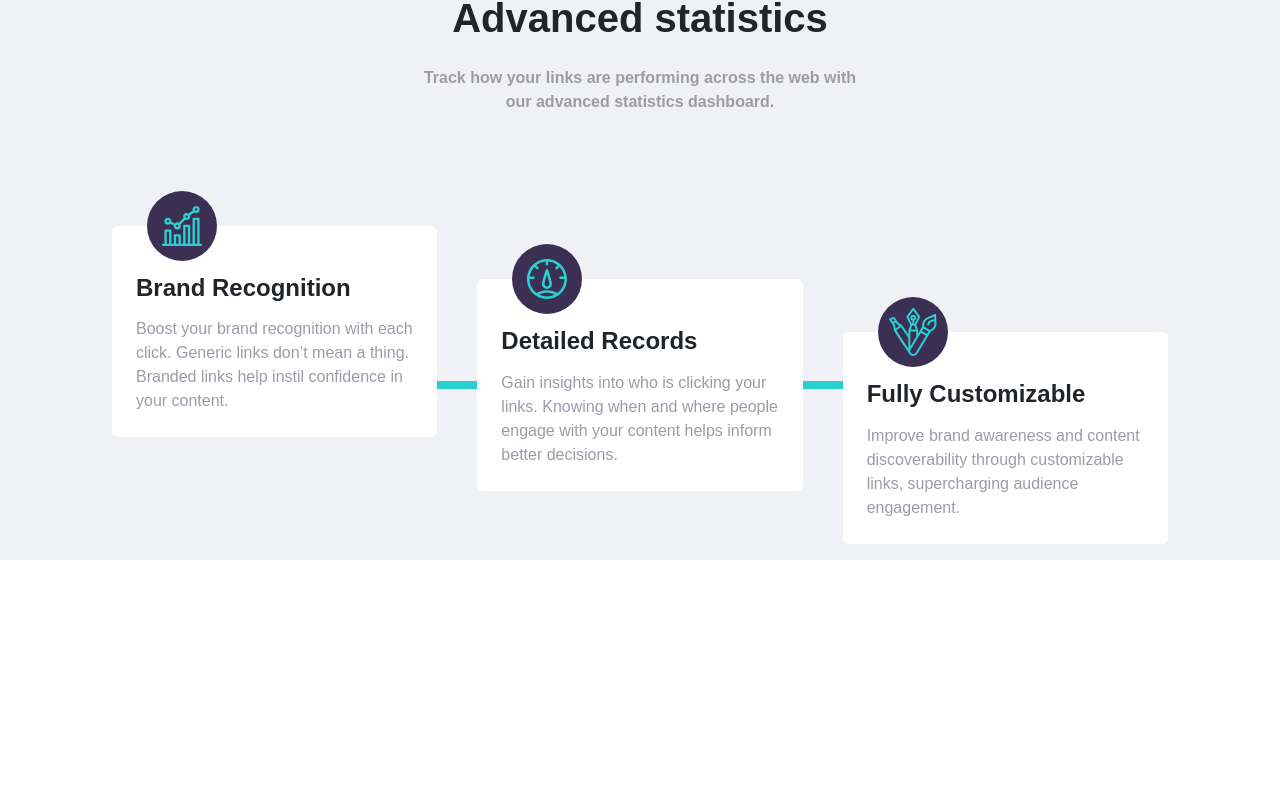
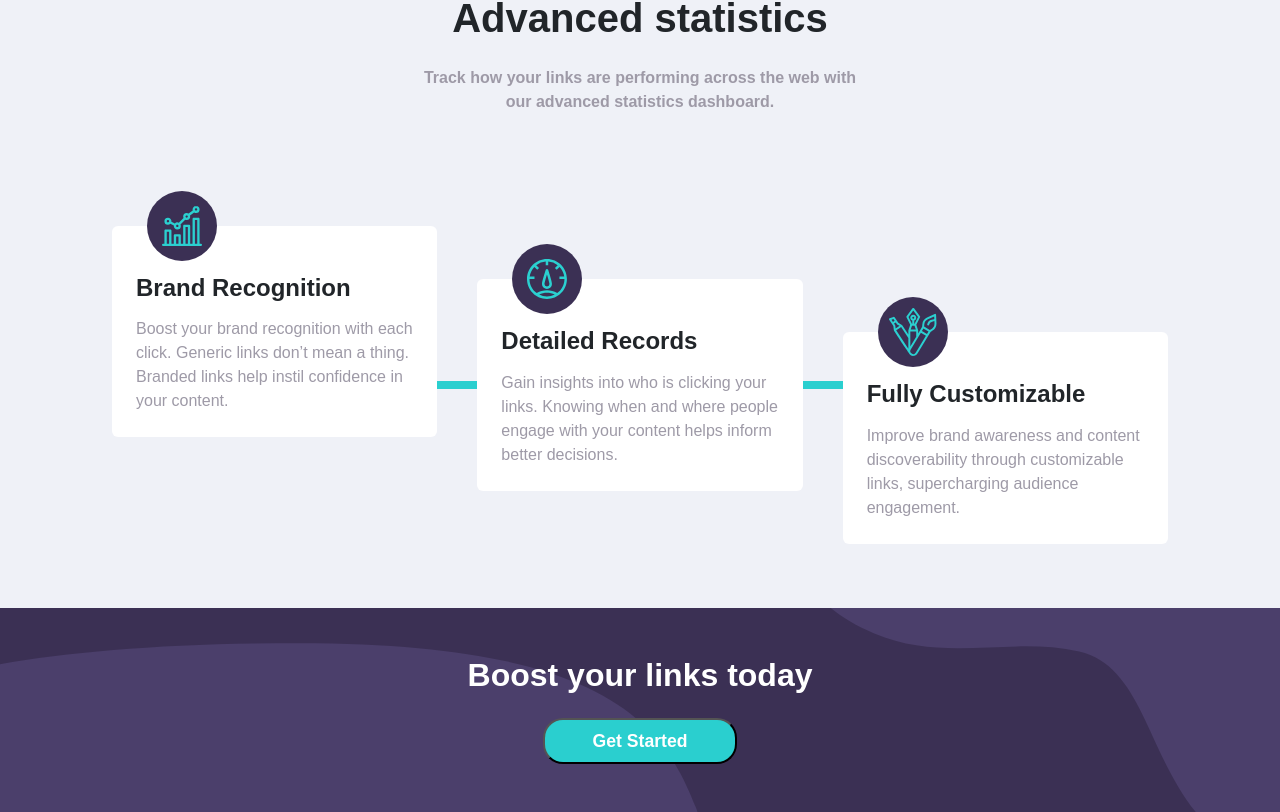
Before and after one commit to balayokesh/url-shortening-api, a JavaScript app: page / in a window 1280 px wide. Shown: the part 924-1736 px from the top of the page. Before the commit the page ends 1484 px from the top, so only its background shows below. Built offline with nearby package versions, Linux system fonts and the light colour scheme; the HTML template or start-up script is replaced by a standard one; a web font is replaced by a local one.

Commit message:
implemented section 4

```diff
--- a/src/App.css
+++ b/src/App.css
@@ -180,7 +180,6 @@ nav {
 
 #section3 h1 {
     font-weight: 800;
-
 }
 
 #section3 p {
@@ -248,3 +247,21 @@ nav {
         width: 100px;
     }
 }
+
+#section4 {
+    background: url('./images/bg-shorten-desktop.svg');
+    background-color: var(--DarkViolet);
+    text-align: center;
+    background-repeat: no-repeat;
+    background-size: cover;
+}
+
+#section4 h2 {
+    color: white;
+    font-weight: 800;
+}
+
+#section4 button {
+    border-radius: 20px;
+    font-size: 1.1em;
+}
--- a/src/App.js
+++ b/src/App.js
@@ -5,6 +5,7 @@ import illustrationWorking from './images/illustration-working.svg';
 import iconBrandRecognition from './images/icon-brand-recognition.svg';
 import iconDetailedRecords from './images/icon-detailed-records.svg';
 import iconFullyCustomizable from './images/icon-fully-customizable.svg';
+import bgBoostDesktop from './images/bg-boost-desktop.svg';
 
 function App() {
   return (
@@ -60,7 +61,7 @@ function App() {
         </section>
       </div>
 
-      <section id='section3' className='pt-5'>
+      <section id='section3' className='pt-5 pb-5'>
         <div className='text-center my-sm-5'>
           <h1>Advanced statistics</h1>
           <p className='pt-3 pb-5'>Track how your links are performing across the web with our
@@ -96,6 +97,11 @@ function App() {
           </div>
         </div>
       </section>
+
+      <section id='section4' className='p-3 py-4 p-sm-5'>
+        <h2>Boost your links today</h2>
+        <button className='cyan-btn px-5 py-2 mt-3'>Get Started</button>
+      </section>
     </div>
   );
 }
```
Also changed, not shown: src/images/bg-boost-desktop.svg (added).
